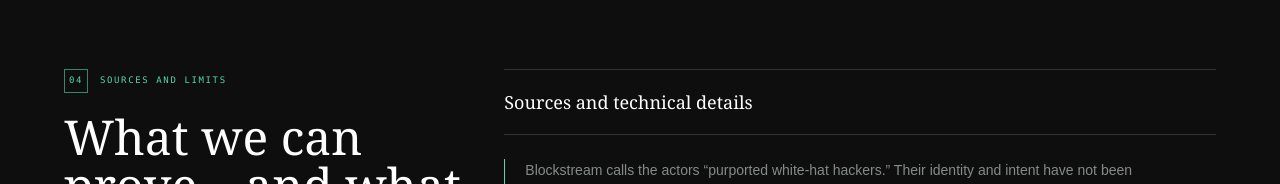
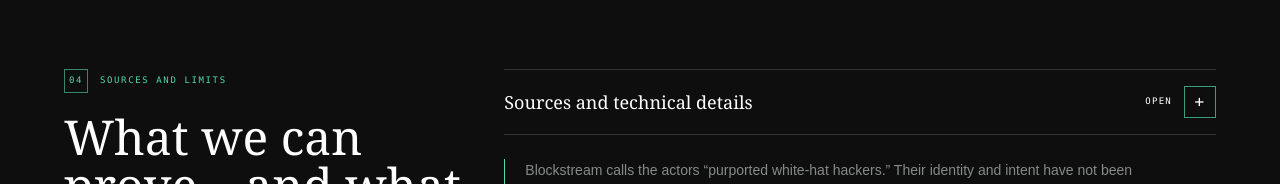
Before and after one commit to mars-llm/liquid-implosion, a Next.js app: page / in a window 1280 px wide. Shown: the part 2521-2705 px from the top of the page. Built offline with nearby package versions, Linux system fonts and the light colour scheme.

Commit message:
Clarify incident headline and source control

```diff
--- a/components/LiquidStudy.tsx
+++ b/components/LiquidStudy.tsx
@@ -185,7 +185,7 @@ export function LiquidStudy() {
               Liquid Implosion · 6 September 2026
             </p>
             <h1 className="mt-4 max-w-5xl font-serif text-4xl leading-[1.02] text-white sm:text-6xl">
-              How a cache bug could have enabled a 3,998.67 BTC payout
+              How a cache bug led to a 3,998.67 BTC payout
             </h1>
             <div className="mt-7 grid gap-5 lg:grid-cols-2 lg:gap-12">
               <p className="font-sans text-base leading-relaxed text-ink">
@@ -279,9 +279,14 @@ export function LiquidStudy() {
               </p>
             </div>
             <div>
-              <details className="border-y border-white/15">
-                <summary className="flex min-h-16 items-center justify-between font-serif text-lg text-white marker:text-accent">
-                  Sources and technical details
+              <details className="group border-y border-white/15">
+                <summary className="flex min-h-16 cursor-pointer list-none items-center justify-between gap-5 py-3 text-white transition-colors hover:text-accent [&::-webkit-details-marker]:hidden">
+                  <span className="font-serif text-lg">Sources and technical details</span>
+                  <span className="flex shrink-0 items-center gap-3 font-mono text-[9px] uppercase tracking-[0.14em]">
+                    <span className="group-open:hidden">Open</span>
+                    <span className="hidden group-open:inline">Close</span>
+                    <span className="flex size-8 items-center justify-center border border-accent/70 text-base leading-none transition-transform group-open:rotate-45 group-open:bg-accent group-open:text-canvas" aria-hidden="true">+</span>
+                  </span>
                 </summary>
                 <div className="pb-6">
                   {SOURCES.map((source) => (
```
